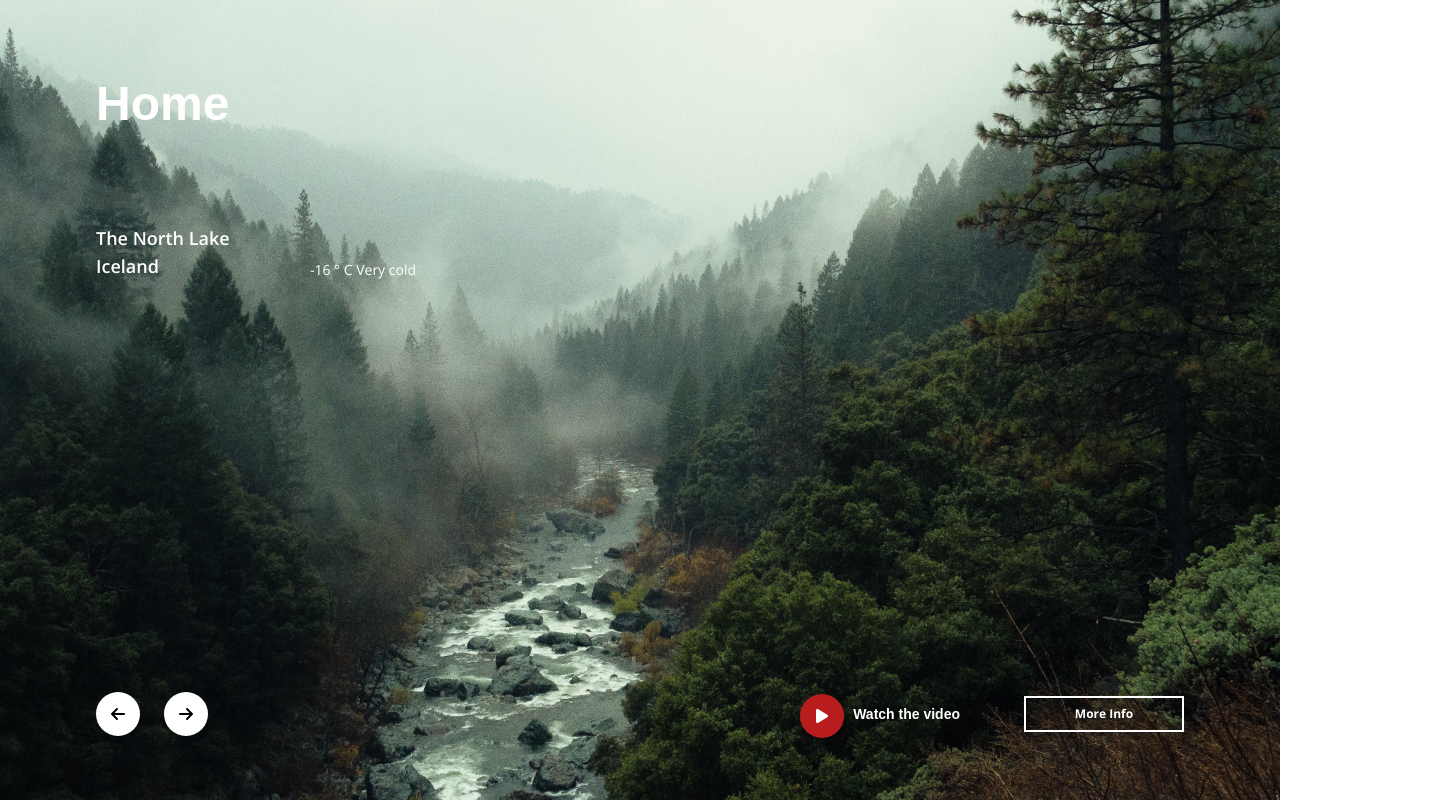
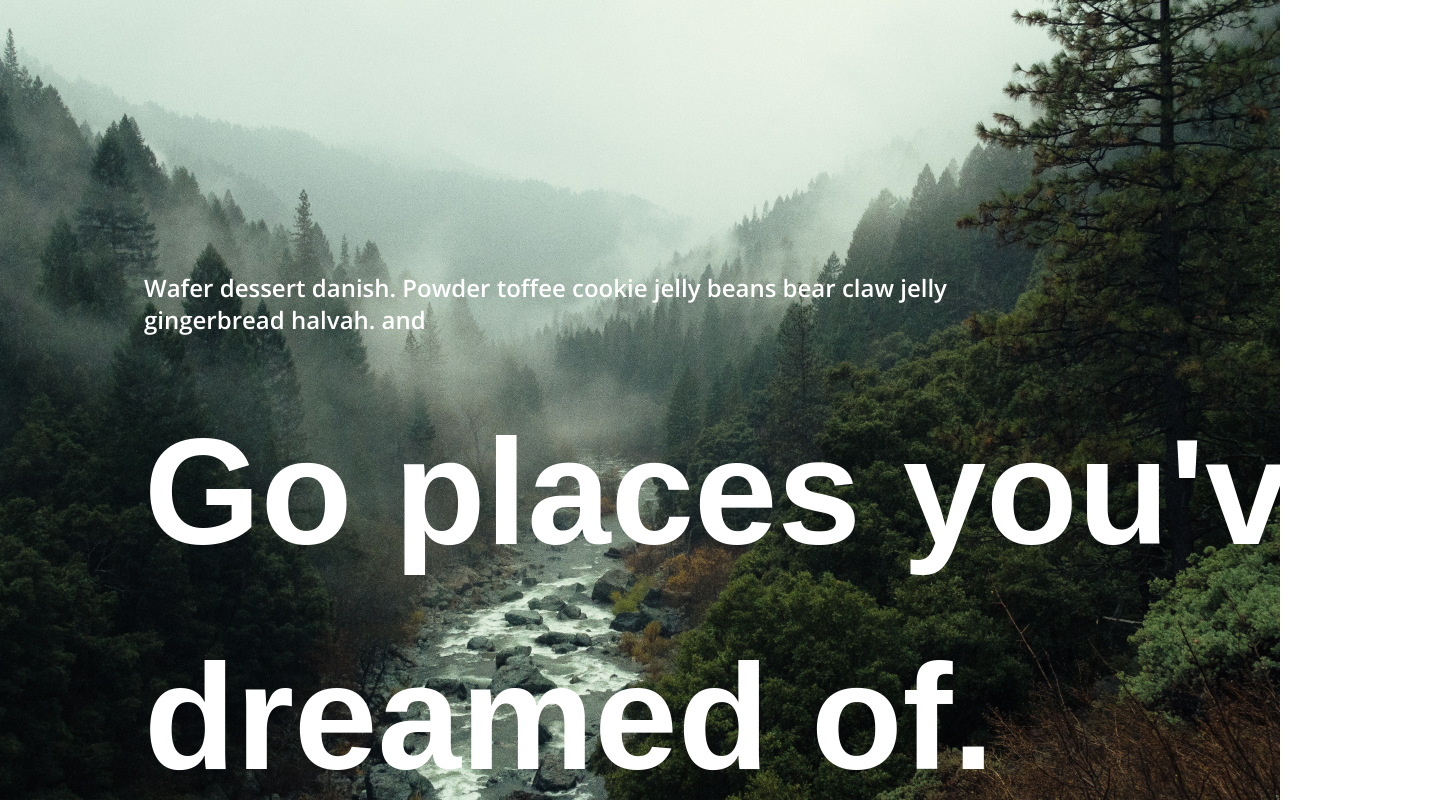
Before and after one commit to JayceEse/stellar, a React (Create React App) app: page /kitchen in a window 1280 px wide. Shown: the top 802 px of the page, 1444 px wide, since content can reach past the window. Built offline with nearby package versions, Linux system fonts and the light colour scheme.

Commit message:
style: class styles added to slides

```diff
--- a/src/Pages/kitchen_sink/KitchenSink.tsx
+++ b/src/Pages/kitchen_sink/KitchenSink.tsx
@@ -23,9 +23,25 @@ const KitchenSink = () => {
 
   // Background images slide
   const data = [
-    { img: HomeImg, label: "Home" },
-    { img: CoralIsland, label: "The Coral Island" },
-    { img: CrystalCaves, label: "The Crystal Caves" },
+    {
+      img: HomeImg,
+      label: "Go places you've dreamed of.",
+      description:
+        "Wafer dessert danish. Powder toffee cookie jelly beans bear claw jelly gingerbread halvah. and ",
+      temp: "",
+    },
+    {
+      img: CoralIsland,
+      label: "The Coral Island",
+      description: "The North Lake Iceland",
+      temp: "-16 ° C Very cold",
+    },
+    {
+      img: CrystalCaves,
+      label: "The Crystal Caves",
+      description: "The North Lake Iceland",
+      temp: "-16 ° C Very cold",
+    },
   ];
 
   interface ImgSlideStyle {
@@ -56,29 +72,61 @@ const KitchenSink = () => {
   const moreInfoStyle: string =
     "font-openSan font-bold text-white text-xs border-2 border-white border-solid w-40 h-9";
 
+  // Title & description styles
+  const titleBaseClasses: string =
+    "text-8xl font-noto text-white font-bold w-[600px] h-auto mb-20";
+
+  const titleHomeClasses: string =
+    "text-[150px] font-noto text-white font-bold w-[1300px] h-auto mb-8";
+
+  const paraHomeClasses: string =
+    "font-openSan text-2xl font-semibold text-white w-[810px] h-auto mb-11 mt-40";
+
+  const paraBaseClasses: string =
+    "font-openSan text-2xl font-semibold text-white w-40 h-14 mr-56";
+
+  const wrapperHomeClass: string = "flex flex-row justify-between w-auto";
+
+  const wrapperBaseClass: string = "flex flex-row w-auto";
+
+  const containerHomeClass: string =
+    "flex flex-col-reverse justify-between ml-36 mt-28 w-auto h-auto";
+
+  const containerBaseClass: string = "ml-36 mt-40";
+
   return (
     <>
       <div
         style={imgSlide}
-        className="flex flex-col justify-between duration-500"
+        className="flex flex-col justify-between duration-500 delay-75 mr-"
       >
         {/* Destination Info */}
-        <div className="ml-24 mt-20">
-          <div className="text-5xl font-noto text-white font-bold w-72 h-28 mb-8">
+        <div
+          className={
+            currentIndex === 0 ? containerHomeClass : containerBaseClass
+          }
+        >
+          <div
+            className={currentIndex === 0 ? titleHomeClasses : titleBaseClasses}
+          >
             <h1>{data[currentIndex].label}</h1>
           </div>
-          <div className="flex flex-row justify-between w-80">
-            <p className="font-openSan text-lg font-semibold text-white w-36 h-14">
-              The North Lake Iceland
+          <div
+            className={currentIndex === 0 ? wrapperHomeClass : wrapperBaseClass}
+          >
+            <p
+              className={currentIndex === 0 ? paraHomeClasses : paraBaseClasses}
+            >
+              {data[currentIndex].description}
             </p>
             <p className="flex fles-col items-end font-openSan text-sm font-normal text-white">
-              -16 ° C Very cold
+              {data[currentIndex].temp}
             </p>
           </div>
         </div>
 
         {/* Buttons */}
-        <div className="flex flex-row justify-between mx-24 mb-16">
+        <div className="flex flex-row justify-between mx-36 mb-16">
           {/* Slide buttons */}
           <div>
             <div className="flex flex-row justify-between w-28">
```
